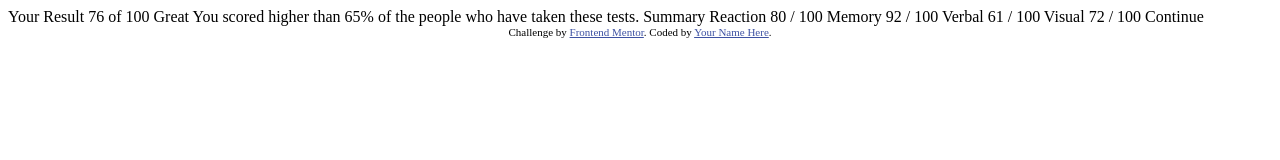
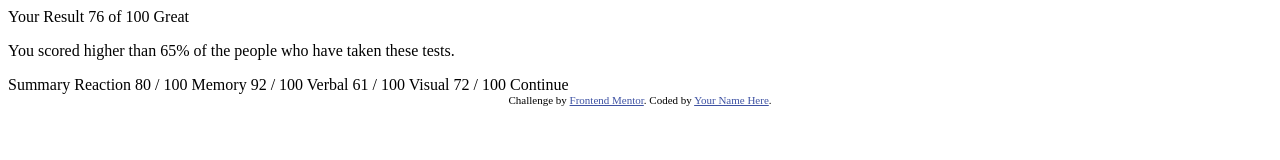
Before and after one commit to RoxySash/Results-Summary-Component-Main, a plain HTML site: page index.html in a window 1280 px wide. Drawn offline with Linux system fonts and the light colour scheme.

Commit message:
working on html

```diff
--- a/index.html
+++ b/index.html
@@ -21,7 +21,7 @@
   of 100
 
   Great
-  You scored higher than 65% of the people who have taken these tests.
+  <p>You scored higher than 65% of the people who have taken these tests.</p>
 
   Summary
 
--- /dev/null
+++ b/main.js
@@ -0,0 +1 @@
+// try to populate the data randomly
```
